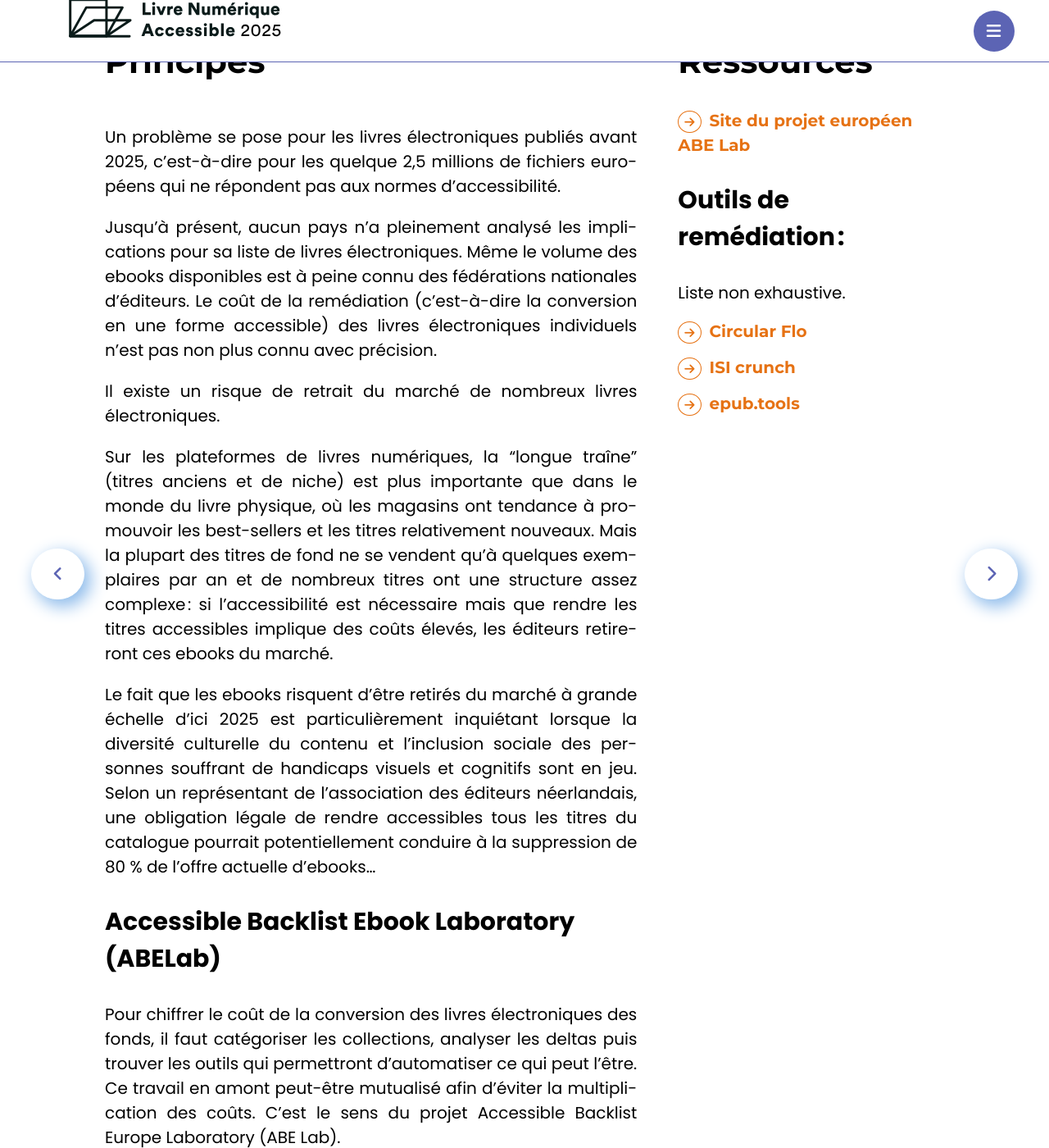
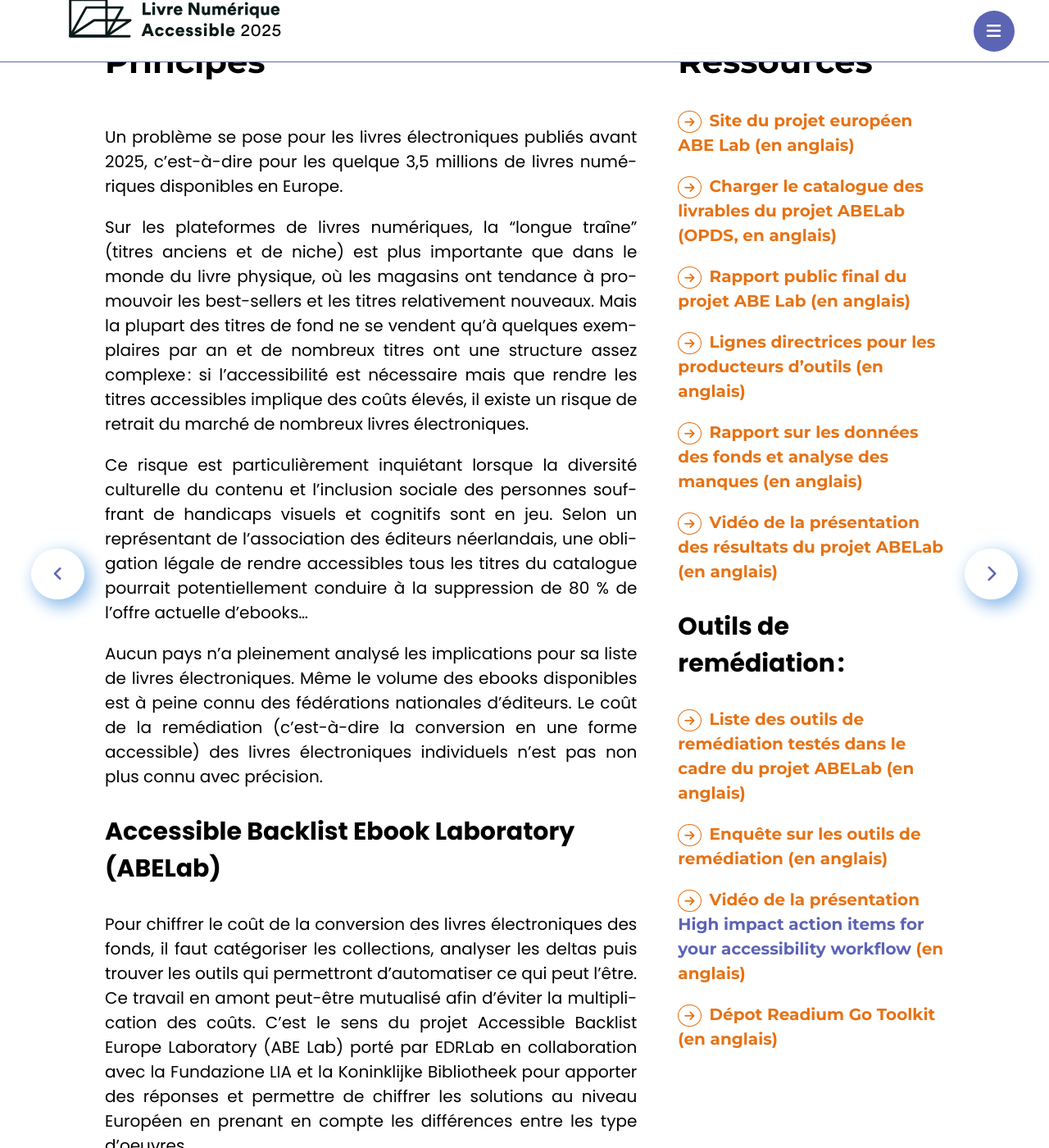
Before and after one commit to edition-accessible/lina25, a Jekyll site: the page built from pages/traiter.md, in a window 1280 px wide and 1400 px high, scrolled down 1059 px. Shown: the whole window at 82% size. Built offline with Jekyll 4.4.1, drawn with Linux system fonts in a browser that asks for light colours; nearby versions of some CDN libraries; comment, search, counter and statistics services are not loaded; some of the changed text lies outside the part shown.

Commit message:
Update traiter.md
Adds abelab results, low hanging fruits video and Readium Go Toolkit.

```diff
--- a/pages/traiter.md
+++ b/pages/traiter.md
@@ -15,23 +15,25 @@ titlePrev: Produire
 
 {%- include principes.html -%}
 
-Un problème se pose pour les livres électroniques publiés avant 2025, c'est-à-dire pour les quelque 2,5 millions de fichiers européens qui ne répondent pas aux normes d'accessibilité.
+Un problème se pose pour les livres électroniques publiés avant 2025, c'est-à-dire pour les quelque 3,5 millions de livres numériques disponibles en Europe.
 
-Jusqu'à présent, aucun pays n'a pleinement analysé les implications pour sa liste de livres électroniques. Même le volume des ebooks disponibles est à peine connu des fédérations nationales d'éditeurs. Le coût de la remédiation (c'est-à-dire la conversion en une forme accessible) des livres électroniques individuels n'est pas non plus connu avec précision.
+Sur les plateformes de livres numériques, la "longue traîne" (titres anciens et de niche) est plus importante que dans le monde du livre physique, où les magasins ont tendance à promouvoir les best-sellers et les titres relativement nouveaux. Mais la plupart des titres de fond ne se vendent qu'à quelques exemplaires par an et de nombreux titres ont une structure assez complexe&#8239;: si l'accessibilité est nécessaire mais que rendre les titres accessibles implique des coûts élevés, il existe un risque de retrait du marché de nombreux livres électroniques.
 
-Il existe un risque de retrait du marché de nombreux livres électroniques.
+Ce risque est particulièrement inquiétant lorsque la diversité culturelle du contenu et l'inclusion sociale des personnes souffrant de handicaps visuels et cognitifs sont en jeu. Selon un représentant de l'association des éditeurs néerlandais, une obligation légale de rendre accessibles tous les titres du catalogue pourrait potentiellement conduire à la suppression de 80 % de l'offre actuelle d'ebooks…
 
-Sur les plateformes de livres numériques, la "longue traîne" (titres anciens et de niche) est plus importante que dans le monde du livre physique, où les magasins ont tendance à promouvoir les best-sellers et les titres relativement nouveaux. Mais la plupart des titres de fond ne se vendent qu'à quelques exemplaires par an et de nombreux titres ont une structure assez complexe&#8239;: si l'accessibilité est nécessaire mais que rendre les titres accessibles implique des coûts élevés, les éditeurs retireront ces ebooks du marché.
-
-Le fait que les ebooks risquent d'être retirés du marché à grande échelle d'ici 2025 est particulièrement inquiétant lorsque la diversité culturelle du contenu et l'inclusion sociale des personnes souffrant de handicaps visuels et cognitifs sont en jeu. Selon un représentant de l'association des éditeurs néerlandais, une obligation légale de rendre accessibles tous les titres du catalogue pourrait potentiellement conduire à la suppression de 80 % de l'offre actuelle d'ebooks…
+Aucun pays n'a pleinement analysé les implications pour sa liste de livres électroniques. Même le volume des ebooks disponibles est à peine connu des fédérations nationales d'éditeurs. Le coût de la remédiation (c'est-à-dire la conversion en une forme accessible) des livres électroniques individuels n'est pas non plus connu avec précision.
 
 <h3 id="abelab"> <span lang="en">Accessible Backlist Ebook Laboratory (ABELab)</span></h3>
 
-Pour chiffrer le coût de la conversion des livres électroniques des fonds, il faut catégoriser les collections, analyser les deltas puis trouver les outils qui permettront d'automatiser ce qui peut l'être. Ce travail en amont peut-être mutualisé afin d'éviter la multiplication des coûts. C'est le sens du projet <span lang="en">Accessible Backlist Europe Laboratory</span> (ABE Lab).
+Pour chiffrer le coût de la conversion des livres électroniques des fonds, il faut catégoriser les collections, analyser les deltas puis trouver les outils qui permettront d'automatiser ce qui peut l'être. Ce travail en amont peut-être mutualisé afin d'éviter la multiplication des coûts. C'est le sens du projet <span lang="en">Accessible Backlist Europe Laboratory</span> (ABE Lab) porté par EDRLab en collaboration avec la <span lang="it">Fundazione LIA</span> et la <span lang="nl">Koninklijke Bibliotheek</span> pour apporter des réponses et permettre de chiffrer les solutions au niveau Européen en prenant en compte les différences entre les type d'oeuvres.
 
-ABELab est un projet porté par EDRLab en collaboration avec la <span lang="it">Fundazione LIA</span> et la <span lang="nl">Koninklijke Bibliotheek</span> pour apporter des réponses et permettre de chiffrer les solutions au niveau Européen en prenant en compte les différences entre les type d'oeuvres.
+C'est un projet de 18 mois dont les conclusions ont étés mises à disposition en juin 2024. Plusieurs ateliers et événements ont permis de communiquer les résultats.
 
-C'est un projet de 18 mois dont les conclusions seront disponibles en juin 2024. Plusieurs ateliers et événements permettront de connaître les avancées.
+<h3 id="high-impacts">Actions simples à fort impact </h3>
+
+La mise en accessibilité totale de tous les livres du fonds reste une action complexe qui prendra du temps et restera inachevée si elle est considérée uniquement livre par livre.
+
+Il existe cependant des possibilités pour traiter certains problèmes à grande échelle. La première consiste à donner des informations sur les fonctionnalités d'accessibilité. Des travaux dans ce sens ont étés initiés par De Marque en 2022, à partir de règles d'analyse et sont développés dans la cadre de la fondation Readium. Une liste des possible actions simples à fort impact a été présentée lors du Digital Publishing Summit 2024.
 
 </div>
 
@@ -39,25 +41,27 @@ C'est un projet de 18 mois dont les conclusions seront disponibles en juin 2024.
 
 <h2>Ressources</h2>
 
-<a href="https://www.abelab.eu" class="link color_orange">Site du projet européen ABE Lab</a>
+<a href="https://www.abelab.eu" class="link color_orange">Site du projet européen ABE Lab (en anglais)</a>
+
+<a href="opds://rawcdn.githack.com/ABELaboratory/publications/5bb58ce9826a9bdce35405e86bf3b243c11b75e3/public-deliverables/feeds/ABELab_deliverables.json
+" class="link color_orange">Charger le catalogue des livrables du projet ABELab (OPDS, en anglais)</a>
+
+<a href="https://www.abelab.eu/outcomes/deliverables/#final-public-report" class="link color_orange">Rapport public final du projet ABE Lab (en anglais)</a>
+
+<a href="https://www.abelab.eu/outcomes/deliverables/#guidelines-for-remediation-tools-producers" class="link color_orange">Lignes directrices pour les producteurs d'outils (en anglais)</a>
+
+<a href="https://www.abelab.eu/outcomes/deliverables/#report-on-backlist-data-and-gap-analysis" class="link color_orange">Rapport sur les données des fonds et analyse des manques (en anglais)</a>
+
+<a href="https://www.edrlab.org/events/digital-publishing-summit-2024/#1705884145875-dba73dea-4250" class="link color_orange">Vidéo de la présentation des résultats du projet ABELab (en anglais)</a>
 
 <h3>Outils de remédiation&#8239;:</h3>
 
-Liste non exhaustive.
+<a href="https://www.abelab.eu/activities/tools/" class="link color_orange">Liste des outils de remédiation testés dans le cadre du projet ABELab (en anglais)</a>
 
-<ul>
+<a href="https://ec.europa.eu/eusurvey/runner/7355fb1b-91cf-c7dd-4b27-18f33ad87d04" class="link color_orange">Enquête sur les outils de remédiation (en anglais)</a>
 
-<li>
-<a href="https://www.circularsoftware.com/" class="link color_orange">Circular Flo</a>
-</li>
+<a href="https://ec.europa.eu/eusurvey/runner/7355fb1b-91cf-c7dd-4b27-18f33ad87d04" class="link color_orange">Vidéo de la présentation <span lang="en">High impact action items for your accessibility workflow</span> (en anglais)</a>
 
-<li>
-<a href="https://www.isicrunch.com/news/" class="link color_orange">ISI crunch</a>
-</li>
+<a href="https://github.com/readium/go-toolkit" class="link color_orange">Dépot Readium Go Toolkit (en anglais)</a>
 
-<li>
-<a href="https://epub.tools/" class="link color_orange">epub.tools</a>
-</li>
-
-</ul>
 </section>
```
Also changed, not shown: other parts of pages/traiter.md (+1 -1 lines).
